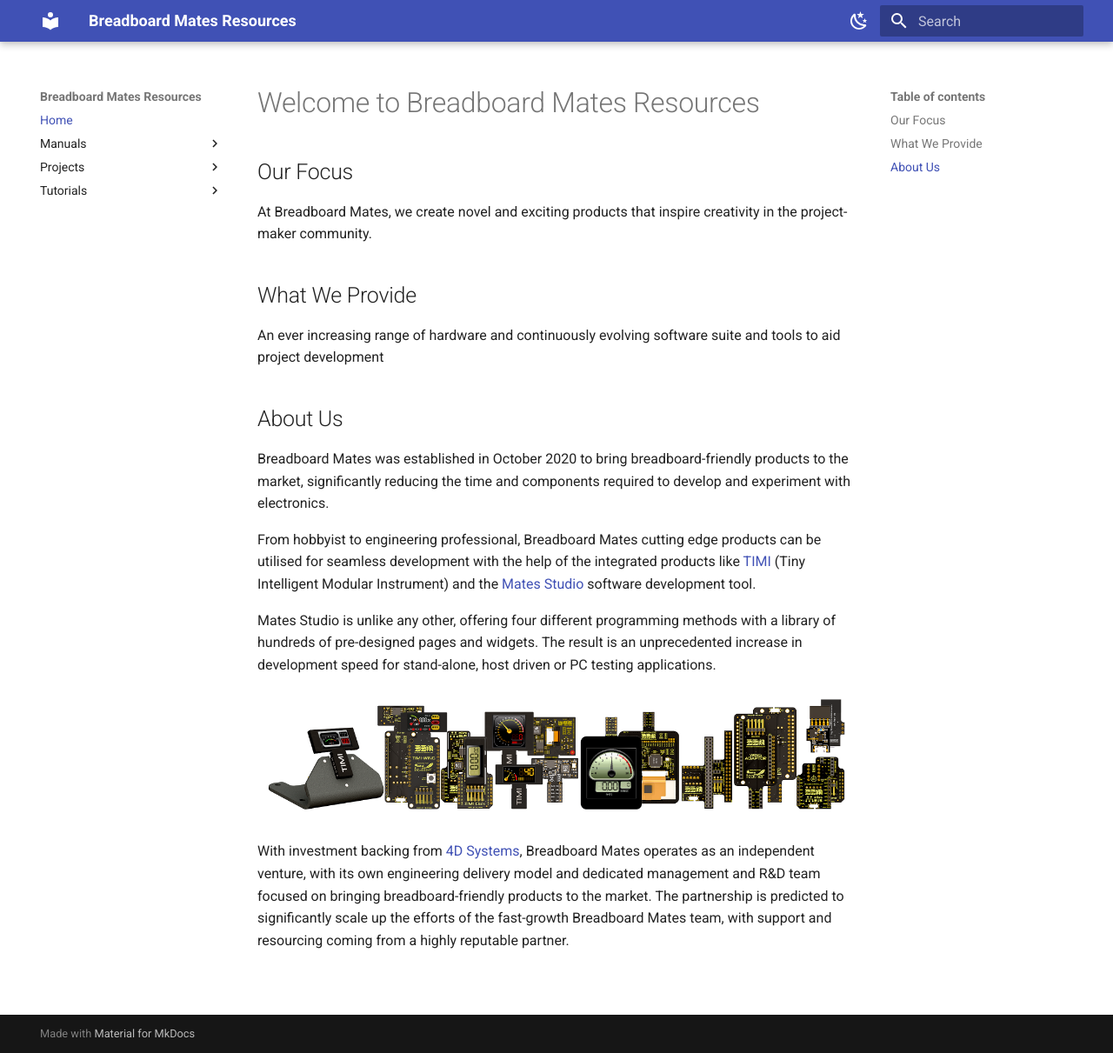
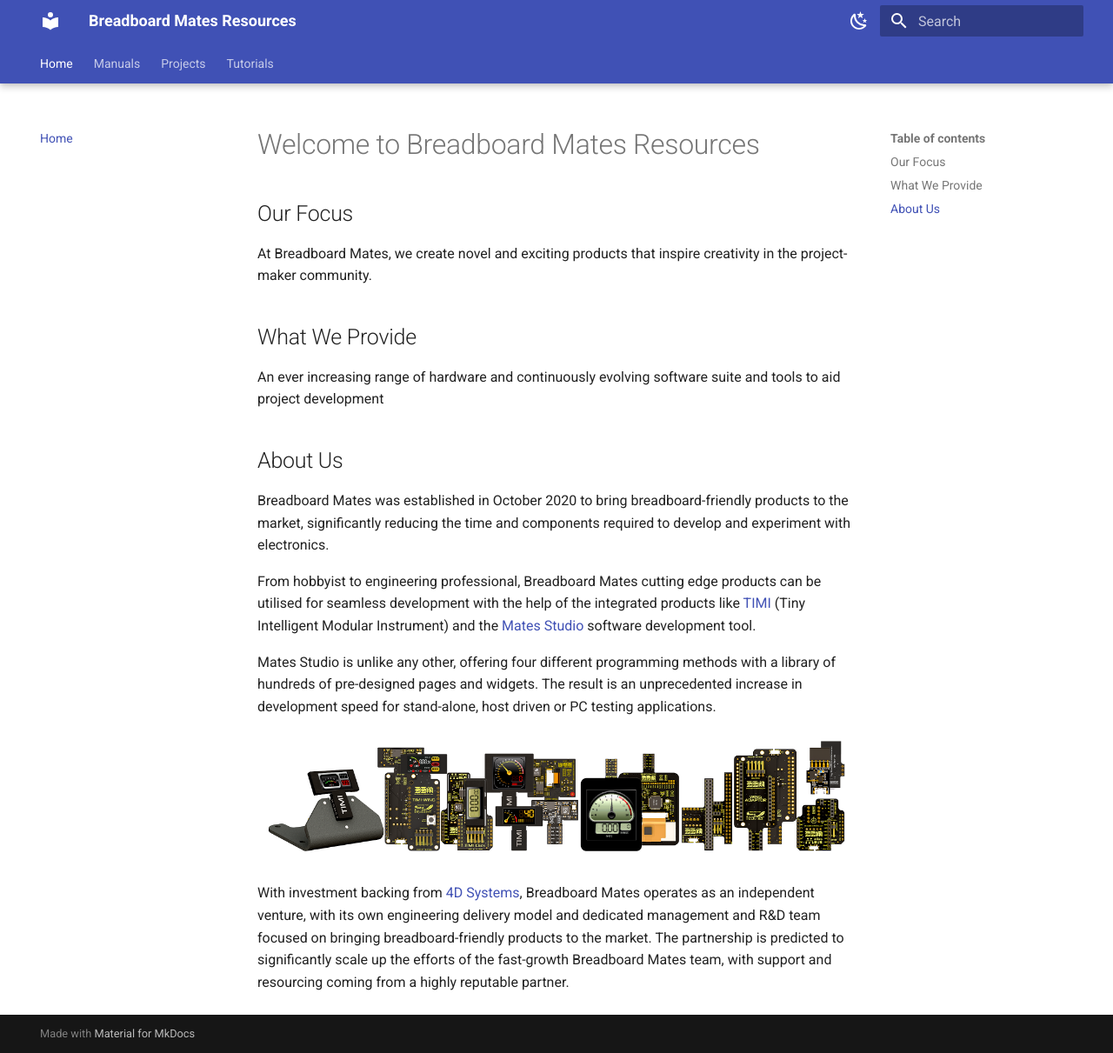
Before and after one commit to iSOLveIT/mkdocs-gen, an MkDocs documentation site: the page built from docs/index.md, in a window 1280 px wide and 1211 px high. Shown: the whole window at 87% size. Built offline with MkDocs 1.6.1 and Material for MkDocs 9.7.7, drawn with Linux system fonts in a browser that asks for light colours.

Commit message:
Setup navigation features for testing

```diff
--- a/mkdocs.yml
+++ b/mkdocs.yml
@@ -32,6 +32,13 @@
     - css/custom.css
 theme:
   name: material
+  features:
+    - navigation.instant
+    - navigation.tabs
+    - navigation.tabs.sticky
+    - navigation.expand
+    - navigation.indexes
+    - navigation.top
   palette:
     - media: "(prefers-color-scheme: light)"
       scheme: default
```
